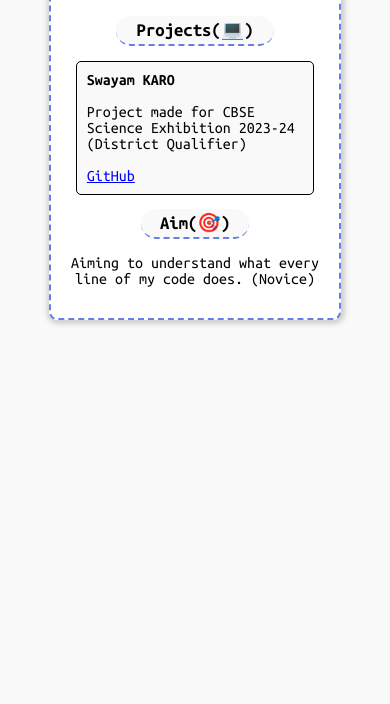
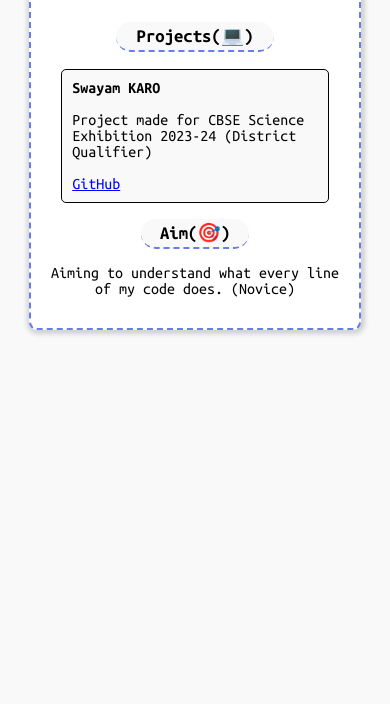
Before and after one commit to Daksh-Madaan/daksh-madaan.github.io, a plain HTML site: page index.html in a window 390 px wide. Shown: the part 140-844 px from the top of the page. Drawn offline with Linux system fonts and the light colour scheme.

Commit message:
Update style.css

```diff
--- a/style.css
+++ b/style.css
@@ -86,7 +86,7 @@ body a:hover {
 
 @media screen and (max-width: 1000px) {
     body {
-        max-width: 75%;
+        max-width: 85%;
     }
     .pcard {
         width: 75%;
```
